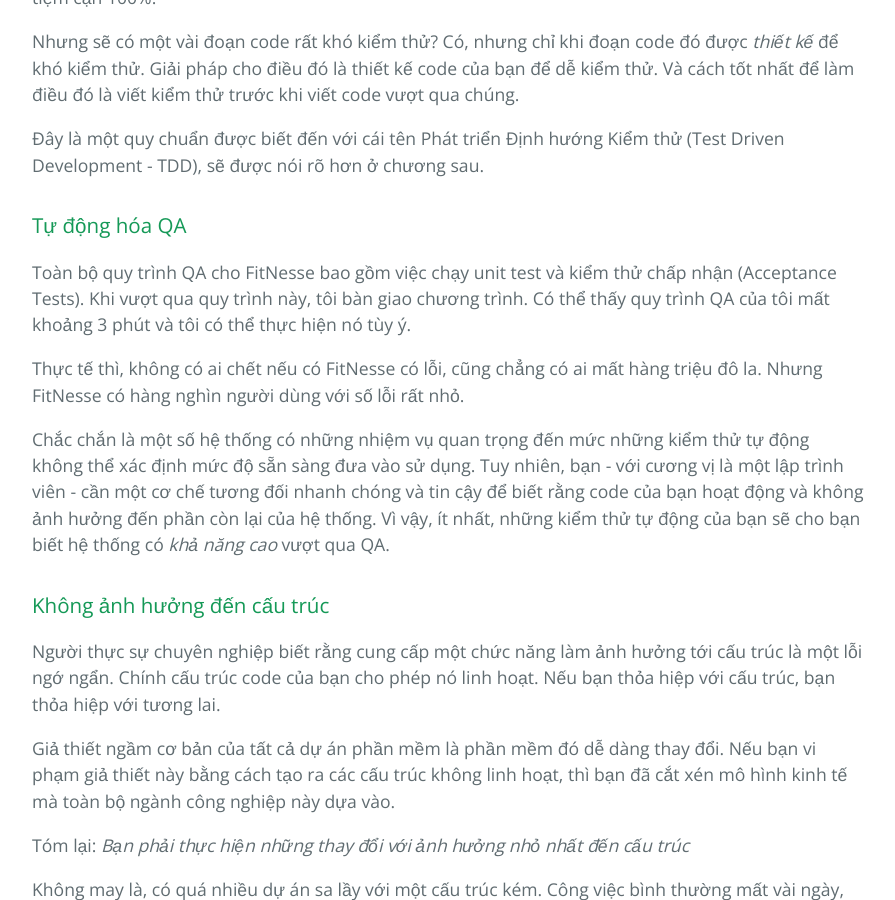
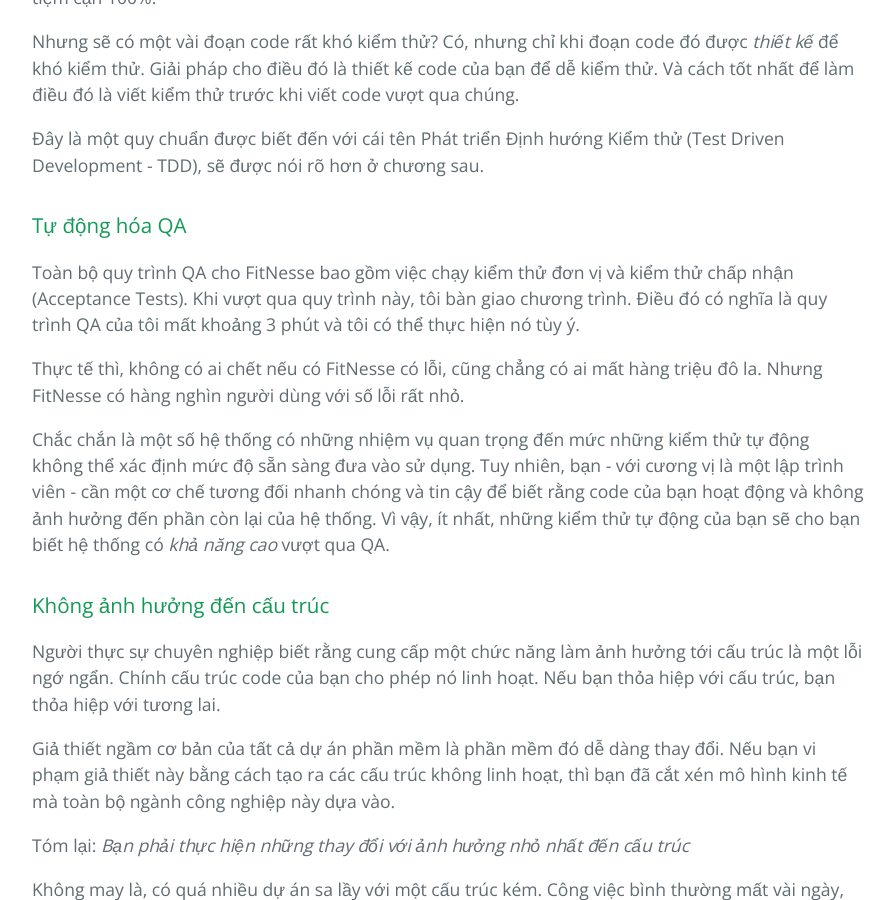
Before and after one commit to HaiBV/haibv.github.io, a Jekyll site: the page built from clean-coder/chapter-1-professionalism.md, in a window 1280 px wide and 900 px high, scrolled down 5707 px. Shown: the whole window, without its empty margins (192-1087 px from the left). Built offline with Jekyll 4.4.1, drawn with Linux system fonts in a browser that asks for light colours; our own code applies the rules of GitHub Pages for plain Markdown files.

Commit message:
Book - The Clean Coder - Correction

```diff
--- a/clean-coder/chapter-1-professionalism.md
+++ b/clean-coder/chapter-1-professionalism.md
@@ -108,7 +108,7 @@ Nhưng sẽ có một vài đoạn code rất khó kiểm thử? Có, nhưng ch
 
 ### Tự động hóa QA
 
-Toàn bộ quy trình QA cho FitNesse bao gồm việc chạy unit test và kiểm thử chấp nhận (Acceptance Tests). Khi vượt qua quy trình này, tôi bàn giao chương trình. Có thể thấy quy trình QA của tôi mất khoảng 3 phút và tôi có thể thực hiện nó tùy ý.
+Toàn bộ quy trình QA cho FitNesse bao gồm việc chạy kiểm thử đơn vị và kiểm thử chấp nhận (Acceptance Tests). Khi vượt qua quy trình này, tôi bàn giao chương trình. Điều đó có nghĩa là quy trình QA của tôi mất khoảng 3 phút và tôi có thể thực hiện nó tùy ý.
 
 Thực tế thì, không có ai chết nếu có FitNesse có lỗi, cũng chẳng có ai mất hàng triệu đô la. Nhưng FitNesse có hàng nghìn người dùng với số lỗi rất nhỏ.
 
```
